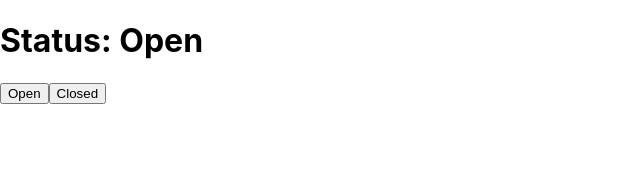
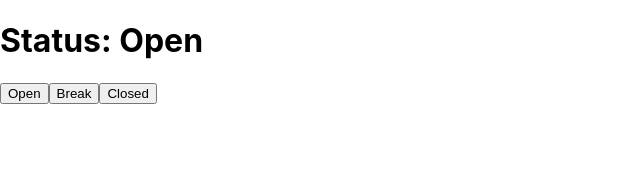
Before and after one commit to GabFitzgerald/my-first-react-app, a React (Create React App) app: page / in a window 1280 px wide. Shown: the top 173 px of the page, without its empty margins (0-640 px from the left). Built offline with nearby package versions, Linux system fonts and the light colour scheme.

Commit message:
break status added

```diff
--- a/src/index.js
+++ b/src/index.js
@@ -10,6 +10,9 @@ function App() {
       <button onClick={() => setStatus("Open")}>
         Open
       </button>
+      <button onClick={() => setStatus("Back in 5")}>
+        Break
+      </button>
       <button onClick={() => setStatus("Closed")}>
         Closed
       </button>
```
